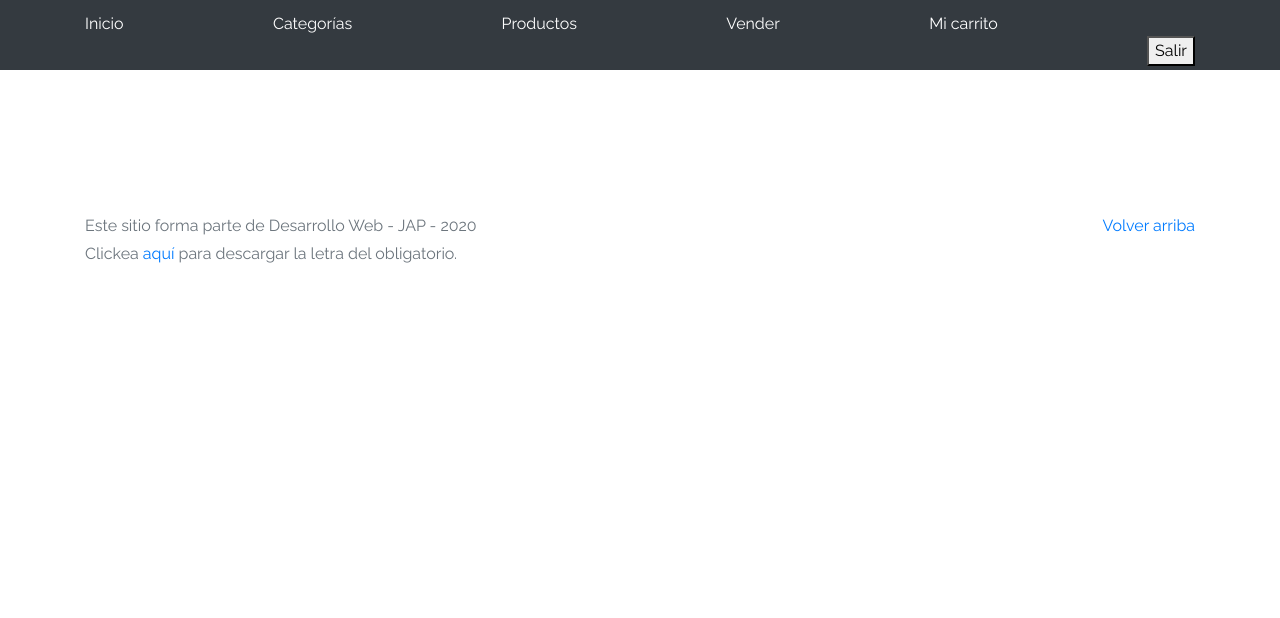
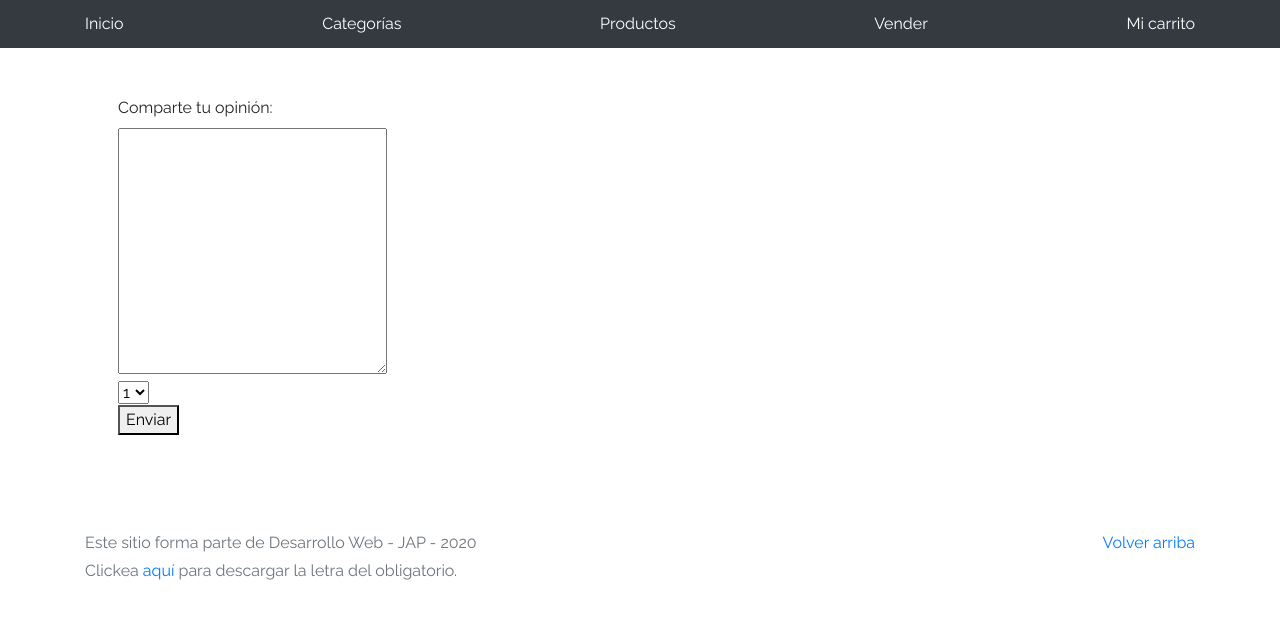
Before and after one commit to Pablo-Diaz-91/ecommerce_repository, a plain HTML site: page product-info.html in a window 1280 px wide. Drawn offline with Linux system fonts and the light colour scheme; no server answers.

Commit message:
New comments controls and user-info display none
Añadimos los controles para agregar nuevos comentarios y rankear los productos. Modificamos el estilo del div "user-info" a display none.

```diff
--- a/product-info.html
+++ b/product-info.html
@@ -25,7 +25,7 @@
       <a class="py-2 d-none d-md-inline-block" href="sell.html">Vender</a>
       <a class="py-2 d-none d-md-inline-block" href="cart.html">Mi carrito</a>
 
-      <div id="user-info">
+      <div id="user-info" style="display: none;">
         <p id="user"></p>
         <button id="log-out">Salir</button>
       </div>
@@ -38,6 +38,19 @@
     </div>
     <div id="comments">
 
+    </div>
+
+    <div id="new-comment-div">
+      <label for="comment-body">Comparte tu opinión:</label><br>
+      <textarea name="comment-body" id="comment-body" cols="30" rows="10"></textarea><br>
+      <select name="scores" id="scores">
+        <option>1</option>
+        <option>2</option>
+        <option>3</option>
+        <option>4</option>
+        <option>5</option>
+      </select><br>
+      <button>Enviar</button>
     </div>
   </div>
   <footer class="text-muted">
```
